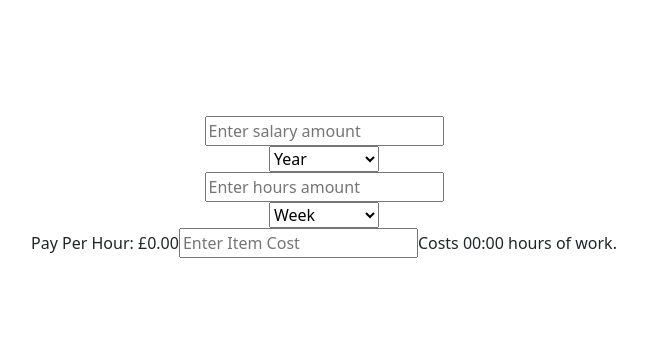
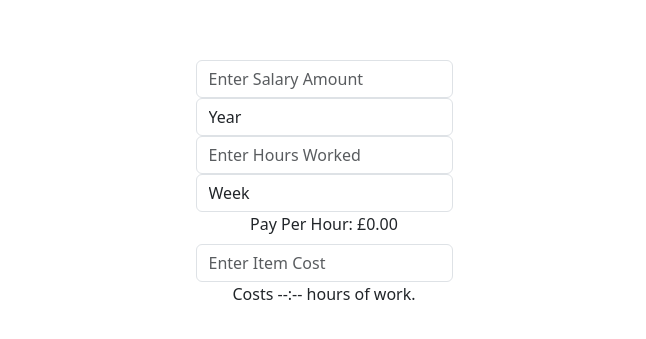
Before and after one commit to JarrenWhite/time_cost_javascript, a React (Vite) app in the folder time_cost/: page / in a window 1280 px wide. Shown: the part 213-552 px from the top of the page, without its empty margins (316-962 px from the left). Built offline with nearby package versions, Linux system fonts and the light colour scheme.

Commit message:
Switched to bootstrap components for easier styling

```diff
--- a/time_cost/src/cost_details/CostDisplay.jsx
+++ b/time_cost/src/cost_details/CostDisplay.jsx
@@ -1,8 +1,21 @@
+import React, {useEffect} from 'react';
+import { Form, InputGroup } from 'react-bootstrap';
+
 function CostDisplay({payPerHour, financialCost, setFinancialCost, hoursCost, setHourCost, calculateTimeCost}) {
     const costRegex = /^\d*\.?\d?\d?$/
 
+    // If pay per hour changes, update hour cost
+    useEffect(() => {
+        hourCostCheck(financialCost);
+    }, [payPerHour]);
+
+    // If input changes, update hour cost
     const handleInputChange = (e) => {
-        const inputValue = e.target.value;
+        hourCostCheck(e.target.value.replace('£', ''));
+    }
+
+    // Update hour cost
+    const hourCostCheck = (inputValue) => {
         if (inputValue === '') {
             setFinancialCost(inputValue);
             setHourCost('--:--');
@@ -12,16 +25,23 @@ function CostDisplay({payPerHour, financialCost, setFinancialCost, hoursCost, se
         }
     }
 
+    // If cost empty, show nothing, else show £ as prefix
+    const displayedValue = financialCost === '' ? '' : '£' + financialCost
+
     return(
         <div>
-            <label>Pay Per Hour: £{payPerHour.toFixed(2)}</label>
-            <input
-                type="text"
-                value={financialCost}
-                onChange={handleInputChange}
-                placeholder="Enter Item Cost"
-            />
-            <label>Costs {hoursCost} hours of work.</label>
+            <Form.Group>
+                <Form.Label>Pay Per Hour: £{payPerHour.toFixed(2)}</Form.Label>
+                <InputGroup>
+                    <Form.Control
+                        type="text"
+                        value={displayedValue}
+                        onChange={handleInputChange}
+                        placeholder="Enter Item Cost"
+                    />
+                </InputGroup>
+                <Form.Label>Costs {hoursCost} hours of work.</Form.Label>
+            </Form.Group>
         </div>
     )
 }
--- a/time_cost/src/cost_details/HoursCostFunctionUtils.jsx
+++ b/time_cost/src/cost_details/HoursCostFunctionUtils.jsx
@@ -1,4 +1,4 @@
-import {useState} from "react";
+import {useEffect, useState} from "react";
 
 export function HoursCostFunctionUtils({payPerHour}) {
     // Cost setting variables
--- a/time_cost/src/wage_form/FrequencyForm.jsx
+++ b/time_cost/src/wage_form/FrequencyForm.jsx
@@ -1,18 +1,21 @@
+import {Form} from "react-bootstrap";
+import React from "react";
+
 function FrequencyForm({frequency, changeFrequency}){
     const handleOptionChange = (event) => {
         changeFrequency(event.target.value);
     };
 
     return(
-        <div>
-            <select value={frequency} onChange={handleOptionChange}>
+        <Form.Group>
+            <Form.Control as="select" value={frequency} onChange={handleOptionChange}>
                 <option value="Hour">Hour</option>
                 <option value="Week">Week</option>
                 <option value="Month">Month</option>
                 <option value="Year">Year</option>
                 <option value="Four Weeks">Four Weeks</option>
-            </select>
-        </div>
+            </Form.Control>
+        </Form.Group>
     )
 }
 
--- a/time_cost/src/wage_form/HoursForm.jsx
+++ b/time_cost/src/wage_form/HoursForm.jsx
@@ -1,3 +1,6 @@
+import {Form, InputGroup} from "react-bootstrap";
+import React from "react";
+
 function HoursForm({hours, changeHours}) {
 
     const hoursRegex = /^(\d+):?([0-5]\d?)?$/;
@@ -11,12 +14,16 @@ function HoursForm({hours, changeHours}) {
     }
 
     return(
-        <input
-            type="text"
-            value={hours}
-            onChange={handleInputChange}
-            placeholder="Enter hours amount"
-        />
+        <Form.Group>
+            <InputGroup>
+                <Form.Control
+                    type="text"
+                    value={hours}
+                    onChange={handleInputChange}
+                    placeholder="Enter Hours Worked"
+                />
+            </InputGroup>
+        </Form.Group>
     )
 }
 
--- a/time_cost/src/wage_form/SalaryForm.jsx
+++ b/time_cost/src/wage_form/SalaryForm.jsx
@@ -1,3 +1,6 @@
+import {Form, InputGroup} from "react-bootstrap";
+import React from "react";
+
 function SalaryForm({salary, changeSalary}) {
 
     const salaryRegex = /^\d+(\.\d{0,2})?$/;
@@ -14,12 +17,16 @@ function SalaryForm({salary, changeSalary}) {
     const displayedValue = salary === '' ? '' : '£' + salary
 
     return(
-        <input
-            type="text"
-            value={displayedValue}
-            onChange={handleInputChange}
-            placeholder="Enter salary amount"
-        />
+        <Form.Group>
+            <InputGroup>
+                <Form.Control
+                    type="text"
+                    value={displayedValue}
+                    onChange={handleInputChange}
+                    placeholder="Enter Salary Amount"
+                />
+            </InputGroup>
+        </Form.Group>
     )
 }
 
```
